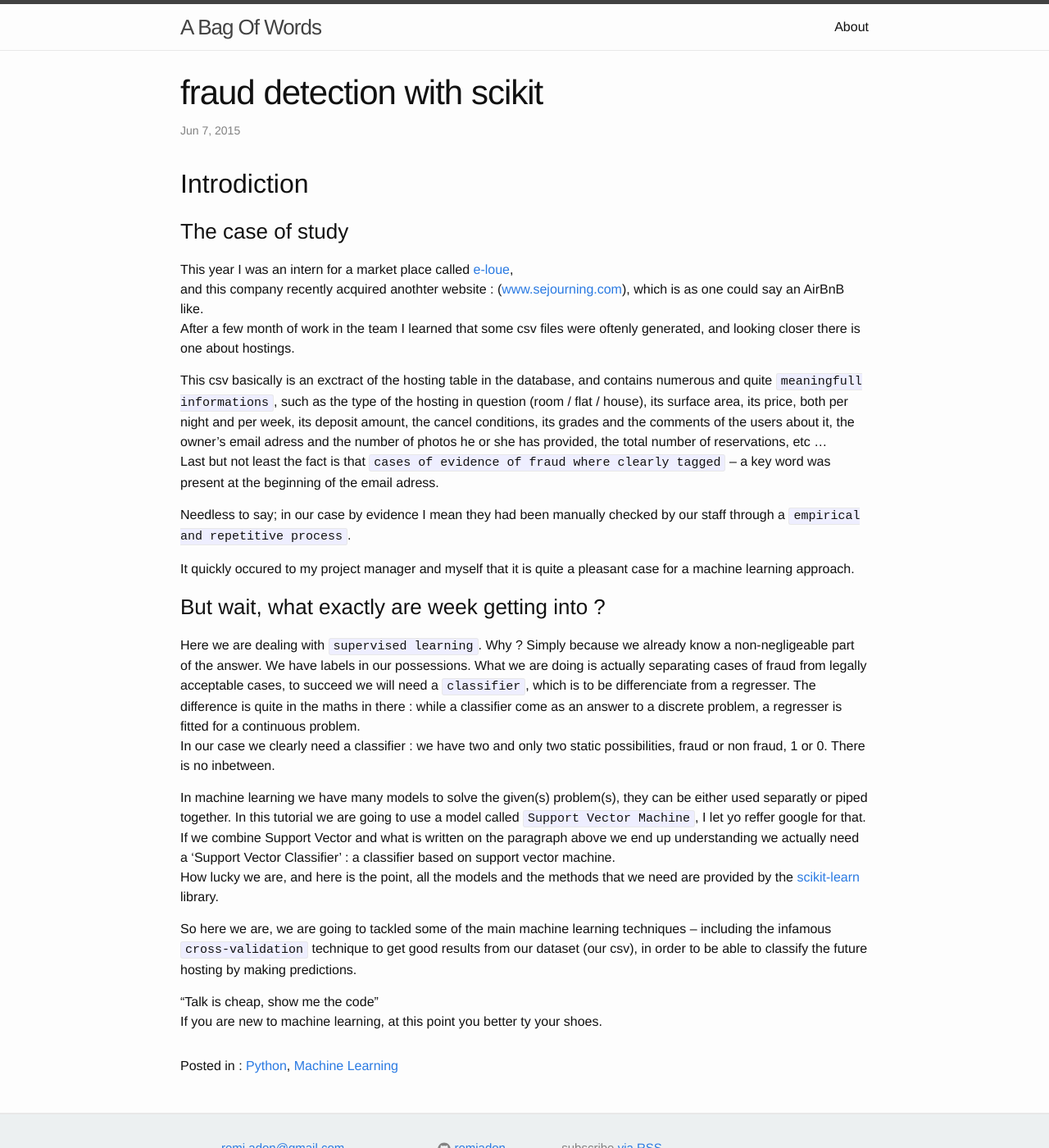
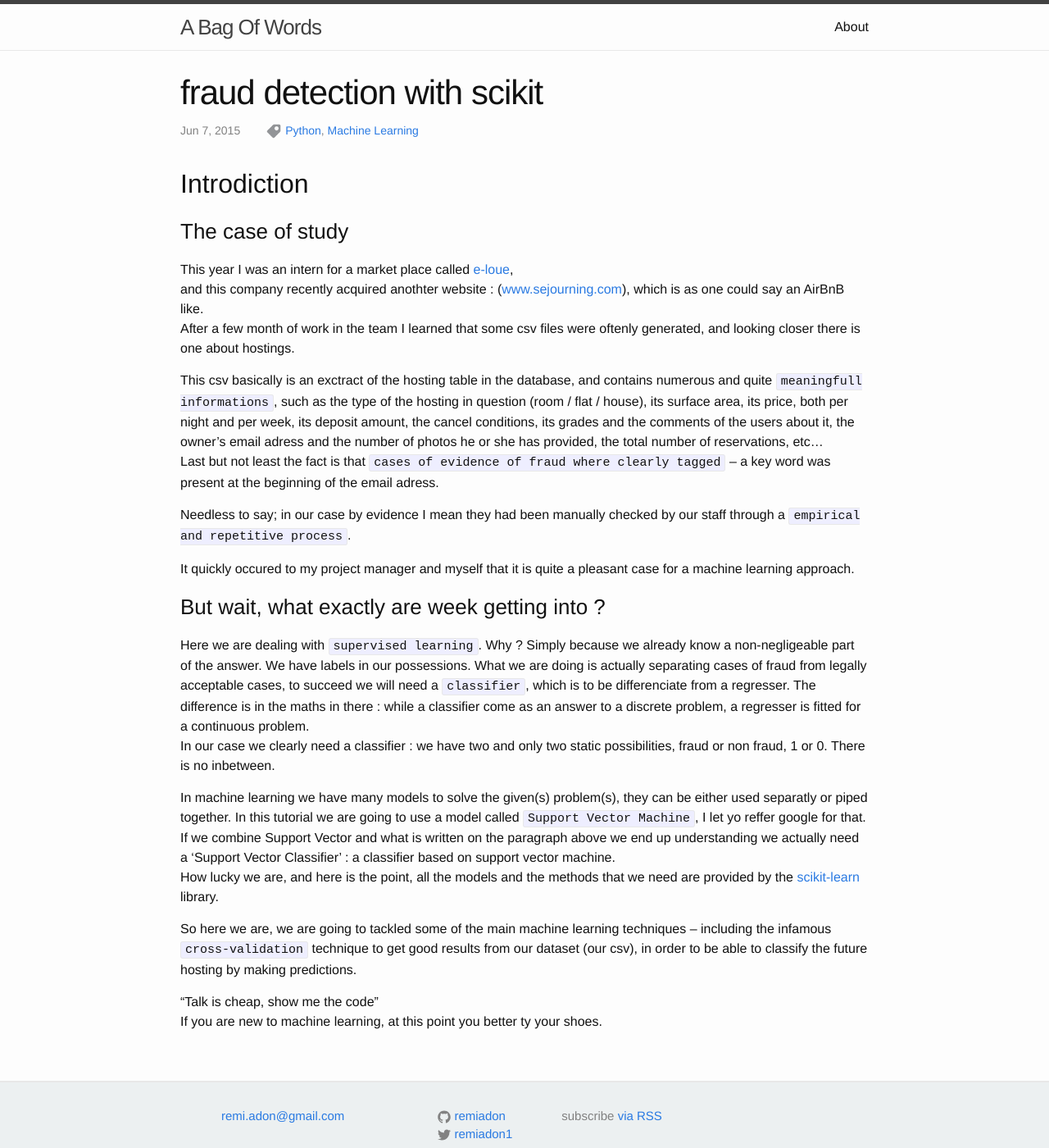
Before and after one commit to remiadon/remiadon.github.io, a Jekyll site: the page built from _posts/2015-07-06-fraud-detection-with-scikit.md, in a window 1280 px wide and 1400 px high. Shown: the whole window at 82% size. Built offline with Jekyll 4.4.1, drawn with Linux system fonts in a browser that asks for light colours; comment, search, counter and statistics services are not loaded.

Commit message:
tag icon

```diff
--- a/_layouts/post.html
+++ b/_layouts/post.html
@@ -4,19 +4,9 @@ comments: true
 ---
 
 <div class="post">
-
-  <header class="post-header">
-	<h1 class="post-title">{{ page.title }}</h1>
-	<p class="post-meta">{{ page.date | date: "%b %-d, %Y" }}{% if page.author %} • {{ page.author }}{% endif %}{% if page.meta %} • {{ page.meta }}{% endif %}</p>
-  </header>
-
-  <article class="post-content">
-	{{ content }}
-  </article>
-
-  {% assign post = page %}
+{% assign post = page %}
 	{% if post.tags.size > 0 %}
-	    {% capture tags_content %}Posted in {% if post.tags.size == 1 %}<i class="fa fa-tag"></i>{% else %}<i class="fa fa-tags"></i>{% endif %}: {% endcapture %}
+	    {% capture tags_content %} {% if post.tags.size == 1 %}<i class="fa fa-tag"></i>{% else %}<i class="fa fa-tags"></i>{% endif %}{% endcapture %}
 	    {% for post_tag in post.tags %}
 	        {% for data_tag in site.data.tags %}
 	            {% if data_tag.slug == post_tag %}
@@ -32,8 +22,16 @@ comments: true
 	    {% assign tags_content = '' %}
 	{% endif %}
 
+  <header class="post-header">
+	<h1 class="post-title">{{ page.title }}</h1>
+	<p class="post-meta">{{ page.date | date: "%b %-d, %Y" }}{% if page.author %} • {{ page.author }}{% endif %}{% if page.meta %} • {{ page.meta }}{% endif %}&nbsp;&nbsp;&nbsp;&nbsp;&nbsp;&nbsp;&nbsp;
+		<img src='/img/tag.png' style='width:20px; height:20px;'></img>{{ tags_content }}
+	</p>
+  </header>
 
-  <p id="post-meta">{{ tags_content }}</p>
+  <article class="post-content">
+	{{ content }}
+  </article>
 
   <div id="disqus_thread"></div>
 	<script type="text/javascript">
--- a/_posts/2015-07-06-fraud-detection-with-scikit.md
+++ b/_posts/2015-07-06-fraud-detection-with-scikit.md
@@ -8,12 +8,12 @@ tags: [python, machine-learning]
 
 <h2>Introdiction</h2>
 <h3>The case of study</h3>
-This year I was an intern for a market place called <a href="www.e-loue.com" target="_blank">e-loue</a>,
-and this company recently acquired anothter website : (<a href="www.sejourning.com" target="_blank">www.sejourning.com</a>), which is as one could say an AirBnB like.
+This year I was an intern for a market place called <a href="https://www.e-loue.com" target="_blank">e-loue</a>,
+and this company recently acquired anothter website : (<a href="https://www.sejourning.com" target="_blank">www.sejourning.com</a>), which is as one could say an AirBnB like.
 <br>
 After a few month of work in the team I learned that some csv files were oftenly generated, and looking closer there is one about hostings.
 
-This csv basically is an exctract of the hosting table in the database, and contains numerous and quite `meaningfull informations`, such as the type of the hosting in question (room / flat / house), its surface area, its price, both per night and per week, its deposit amount, the cancel conditions, its grades and the comments of the users about it, the owner's email adress and the number of photos he or she has provided, the total number of reservations, etc ...
+This csv basically is an exctract of the hosting table in the database, and contains numerous and quite `meaningfull informations`, such as the type of the hosting in question (room / flat / house), its surface area, its price, both per night and per week, its deposit amount, the cancel conditions, its grades and the comments of the users about it, the owner's email adress and the number of photos he or she has provided, the total number of reservations, etc...
 Last but not least the fact is that `cases of evidence of fraud where clearly tagged` -- a key word was present at the beginning of the email adress.
 
 Needless to say; in our case by evidence I mean they had been manually checked by our staff through a `empirical and repetitive process`.
@@ -25,7 +25,7 @@ It quickly occured to my project manager and myself that it is quite a pleasant
 <h3>But wait, what exactly are week getting into ?</h3>
 Here we are dealing with `supervised learning`.  Why ? Simply because we already know a non-negligeable part of the answer.  We have labels in our possessions.
 What we are doing is actually separating cases of fraud from legally acceptable cases, to succeed we will need a `classifier`, which is to be differenciate from a regresser.
-The difference is quite in the maths in there : while a classifier come as an answer to a discrete problem, a regresser is fitted for a continuous problem.
+The difference is in the maths in there : while a classifier come as an answer to a discrete problem, a regresser is fitted for a continuous problem.
 In our case we clearly need a classifier : we have two and only two static possibilities, fraud or non fraud, 1 or 0.
 There is no inbetween.
 
```
Also changed, not shown: img/tag.png (added).
